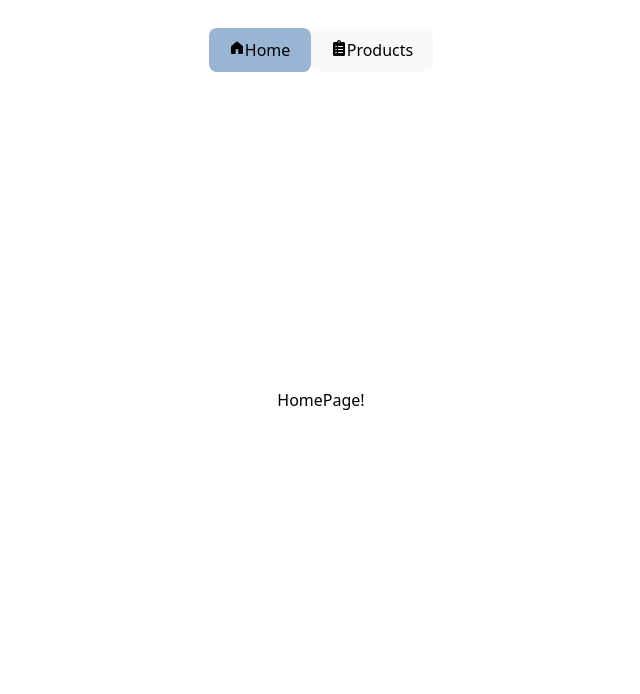
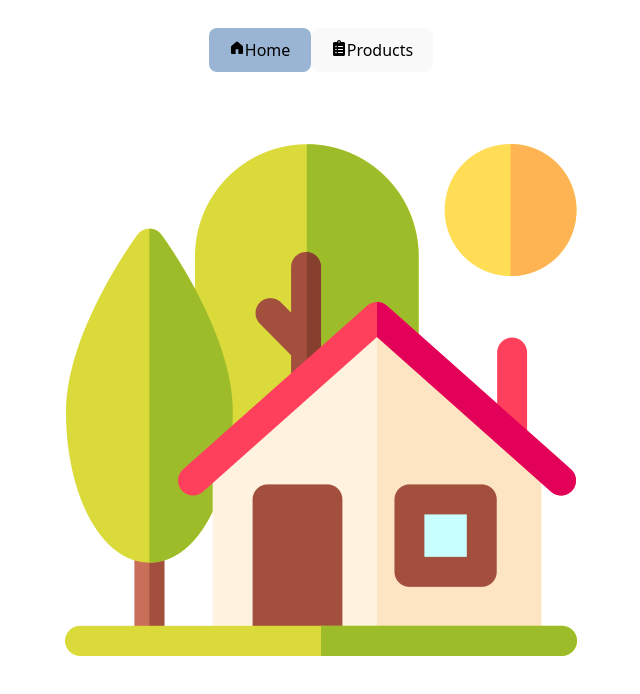
Before and after one commit to ewazna/recruitment_task, a React (Vite) app: page / in a window 1280 px wide. Shown: the top 694 px of the page, without its empty margins (319-959 px from the left). Built offline with nearby package versions, Linux system fonts and the light colour scheme.

Commit message:
add link to previous item page on home page

```diff
--- /dev/null
+++ b/src/components/PreviousItemPage/PreviousItemPageProvider.tsx
@@ -0,0 +1,43 @@
+import {
+  createContext,
+  useEffect,
+  useState,
+  type PropsWithChildren,
+} from "react";
+import { useLocation } from "react-router-dom";
+
+interface PreviousItemPageState {
+  previousItemPage: string | null;
+  setPreviousItemPage: (path: string) => void;
+}
+
+const PreviousItemPageContext = createContext<PreviousItemPageState>({
+  previousItemPage: null,
+  setPreviousItemPage: () => {},
+});
+
+function PreviousItemPageProvider({ children }: PropsWithChildren) {
+  const [previousItemPage, setPreviousItemPage] = useState<string | null>(null);
+
+  const context: PreviousItemPageState = {
+    previousItemPage,
+    setPreviousItemPage,
+  };
+
+  const location = useLocation();
+
+  useEffect(() => {
+    if (location.pathname.includes("/products/")) {
+      setPreviousItemPage(location.pathname);
+    }
+  }, [location]);
+
+  return (
+    <PreviousItemPageContext.Provider value={context}>
+      {children}
+    </PreviousItemPageContext.Provider>
+  );
+}
+
+export { PreviousItemPageProvider };
+export default PreviousItemPageContext;
--- a/src/index.css
+++ b/src/index.css
@@ -83,6 +83,10 @@ button:focus-visible {
 .main-container {
   margin-top:100px;
 }
+.home-container {
+  display:flex;
+  flex-direction: column;
+}
 
 .product-img {
   max-height:150px;
--- a/src/pages/HomePage/HomePage.tsx
+++ b/src/pages/HomePage/HomePage.tsx
@@ -1,5 +1,18 @@
+import { useContext } from "react";
+import { Link } from "react-router-dom";
+import PreviousItemPageContext from "../../components/PreviousItemPage/PreviousItemPageProvider";
+
 function HomePage() {
-  return <>HomePage!</>;
+  const { previousItemPage } = useContext(PreviousItemPageContext);
+
+  return (
+    <div className="home-container">
+      <img alt="home_page_image" src="/house.png" />
+      {previousItemPage && (
+        <Link to={previousItemPage}>Return to product browsing</Link>
+      )}
+    </div>
+  );
 }
 
 export default HomePage;
```
Also changed, not shown: src/App.tsx (+7 -1 lines), public/house.png (added).
